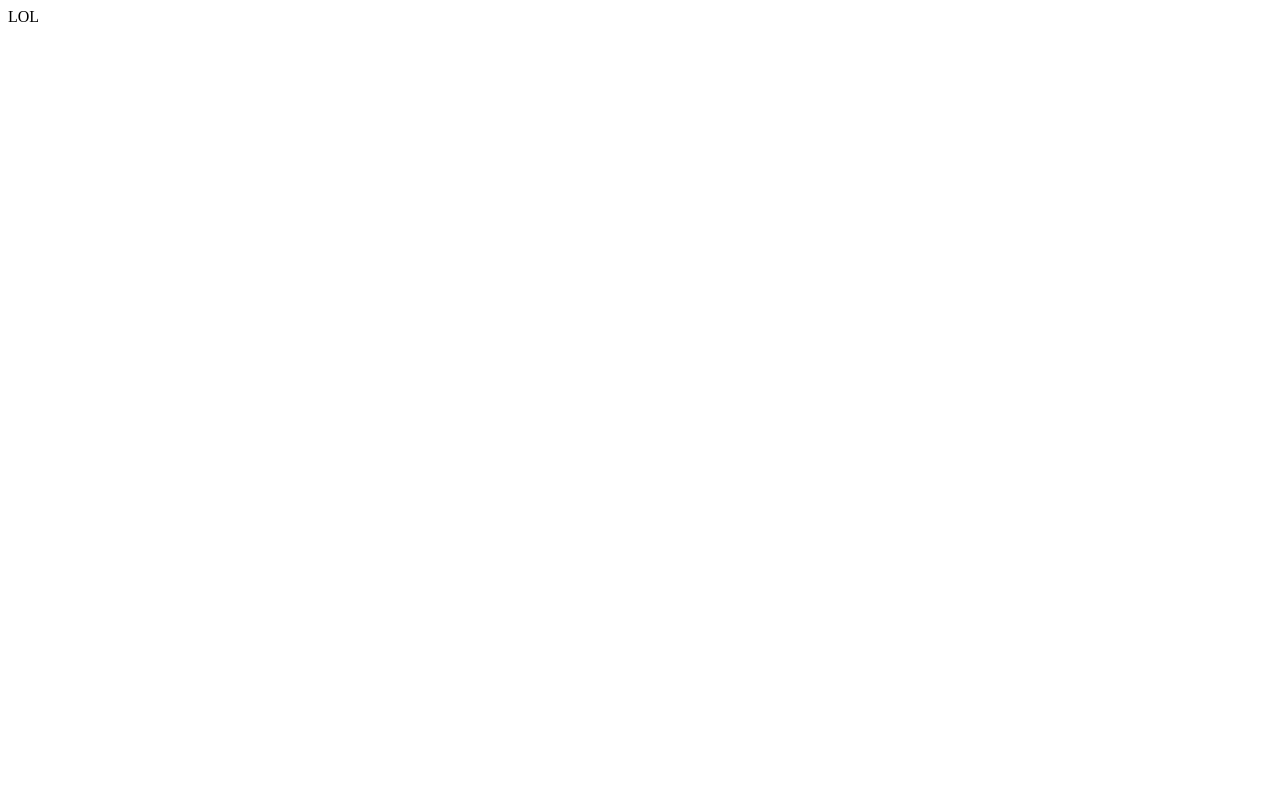
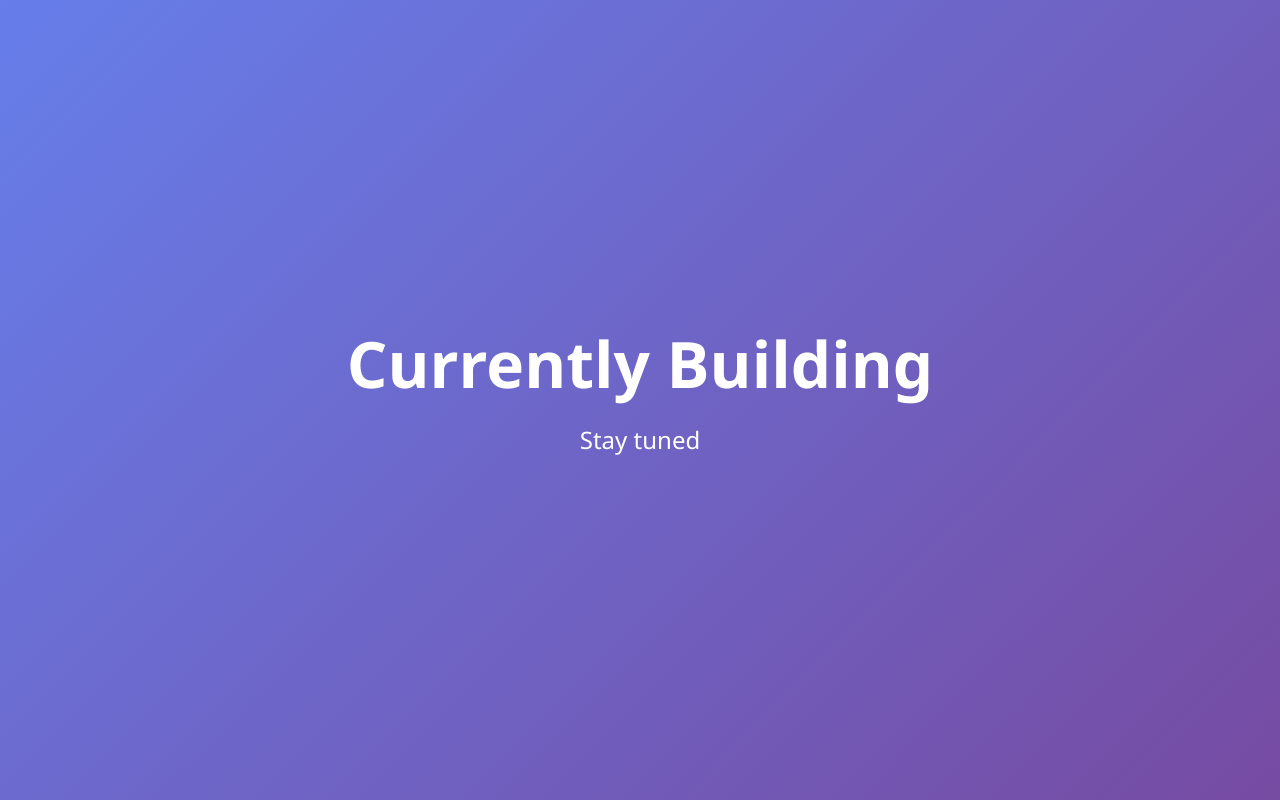
Before and after one commit to ofekfell/ofekfell.github.io, a plain HTML site: page index.html in a window 1280 px wide. Drawn offline with Linux system fonts and the light colour scheme.

Commit message:
Update index.html

```diff
--- a/index.html
+++ b/index.html
@@ -1 +1,46 @@
-LOL
+<!DOCTYPE html>
+<html lang="en">
+<head>
+  <meta charset="UTF-8" />
+  <meta name="viewport" content="width=device-width, initial-scale=1.0" />
+  <title>Coming Soon</title>
+  <style>
+    body {
+      margin: 0;
+      padding: 0;
+      height: 100vh;
+      font-family: 'Segoe UI', Tahoma, Geneva, Verdana, sans-serif;
+      background: linear-gradient(135deg, #667eea, #764ba2);
+      display: flex;
+      flex-direction: column;
+      justify-content: center;
+      align-items: center;
+      color: white;
+      text-align: center;
+    }
+
+    h1 {
+      font-size: 4rem;
+      margin: 0;
+    }
+
+    p {
+      font-size: 1.5rem;
+      margin-top: 1rem;
+    }
+  </style>
+  <!-- Google tag (gtag.js) -->
+  <script async src="https://www.googletagmanager.com/gtag/js?id=G-RXZ2VFZ2YC"></script>
+  <script>
+    window.dataLayer = window.dataLayer || [];
+    function gtag(){dataLayer.push(arguments);}
+    gtag('js', new Date());
+
+    gtag('config', 'G-RXZ2VFZ2YC');
+  </script>
+</head>
+<body>
+  <h1>Currently Building</h1>
+  <p>Stay tuned</p>
+</body>
+</html>
```
